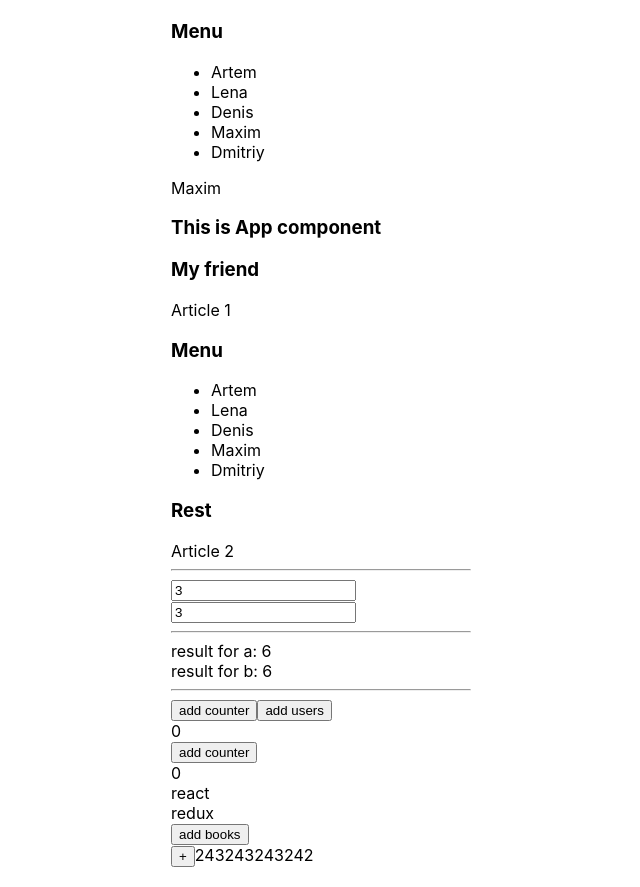
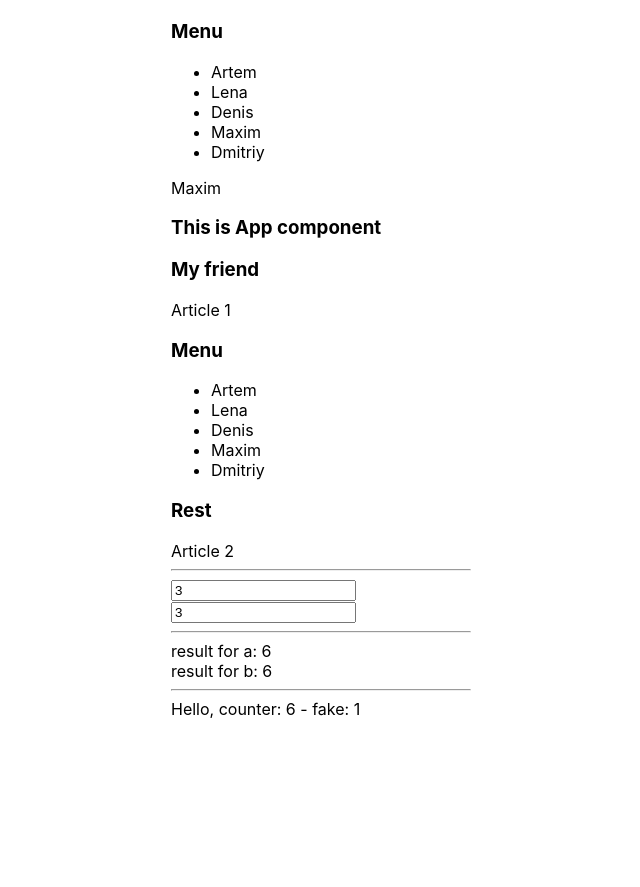
Before and after one commit to Pred1993/Kabzda_kak_podrobno, a React (Create React App) app: page / in a window 1280 px wide. Shown: the whole page, without its empty margins (319-959 px from the left). After the commit the page ends 800 px from the top, so only its background shows below. Built offline with nearby package versions, Linux system fonts and the light colour scheme.

Commit message:
UseEffect refactoring

```diff
--- a/src/App.tsx
+++ b/src/App.tsx
@@ -7,6 +7,7 @@
 import UseMemoAndReactMemo from "./components/UseMemoAndReactMemo/UseMemoAndReactMemo";
 import UseCallback from "./components/UseCallback/UseCallback";
 import UseState from "./components/UseState/UseState";
+import {UseEffect, UseEffect2} from "./components/UseEffeсt/UseEffect";
 
 
 export type ValueType = 0 | 1 | 2 | 3 | 4 | 5
@@ -65,11 +66,11 @@
             <UseMemo/>
             <hr/>
             {/*<ReactMemo/>*/}
-            <UseMemoAndReactMemo/>
-            <UseCallback/>
-            <UseState/>
+            {/*<UseMemoAndReactMemo/>*/}
+            {/*<UseCallback/>*/}
+            {/*<UseState/>*/}
             {/*<UseEffect/>*/}
-            {/*<UseEffect2/>*/}
+            <UseEffect2/>
             {/*<ExampleData/>*/}
         </div>
     );
--- a/src/components/UseEffeсt/UseEffect.tsx
+++ b/src/components/UseEffeсt/UseEffect.tsx
@@ -6,10 +6,9 @@
     console.log('SimpleExample')
     // useEffect срабатывает только после рендера JSX разметки и используется если нам в компоненте необходимо выполнить какие-то сайдэффекты
 
-    // useEffect будет срабатывать на каждом рендере кщмпоненты
+    // useEffect будет срабатывать на каждом рендере компоненты
     useEffect(() => {
-        debugger
-        console.log('useEffect')
+        console.log('useEffect every render')
         // api.getUsers().then('')
         //setInterval
         //indexedDB
@@ -18,8 +17,7 @@
     })
 // useEffect будет срабатывать единожды, после того как компонента смонтировалась, аналог componentDidMount
     useEffect(() => {
-        debugger
-        console.log('useEffect')
+        console.log('useEffect only first render')
         // api.getUsers().then('')
         //setInterval
         //indexedDB
@@ -29,8 +27,7 @@
 
 // useEffect будет срабатывать после первого рендера и каждый раз когда изменяется переменная в массиве зависимостей
     useEffect(() => {
-        debugger
-        console.log('useEffect')
+        console.log('useEffect first render and every counter change')
         // api.getUsers().then('')
         //setInterval
         //indexedDB
@@ -40,7 +37,8 @@
     return (
         <>
             Hello, {counter}, {fake}
-            <button onClick={() => setFake(fake + 1)}>+</button>
+            <button onClick={() => setFake(fake + 1)}>fake</button>
+            <button onClick={() => setCounter(counter +1)}>counter</button>
         </>
     );
 };
@@ -49,8 +47,9 @@
     const [fake, setFake] = useState(1)
     const [counter, setCounter] = useState(1)
     console.log('SimpleExample')
-    // useEffect срабатывает только после рендера JSX разметки
+    // useEffect срабатывает только после рендера JSX разметки и поскольку массив зависимостей пуст useEffect вызовется единожды и запомнит значение counter = 1 из замыкания. setInterval запустится и каждую секунду будет брать значение counter = 1 из замыкания при первом вызове, поэтому в теле компоненты в первый раз запишется counter = 2 и впредь реакт не будет перерисовываться, так как значение стейта отныне всегда будет counter = 2 (комментарий к случаю 2)
 
+    // В третем случае также работает замыкание из второго, но в setCounter мы передаем функцию (смотри навороченный UseState) которая подбрасывает актуальный стейт
     useEffect(() => {
         console.log('useEffect')
         // api.getUsers().then('')
@@ -61,8 +60,13 @@
         //     debugger
         //     document.title = counter.toString()
         // }, 1000)
+        // setInterval(() => {
+        //     console.log('tick')       случай 2
+        //     setCounter(counter + 1)
+        // }, 1000)
         setInterval(() => {
-            setCounter((state) => state + 1)
+            console.log('tick' + counter )
+            setCounter((state) => state + 1 ) // случай 3
         }, 1000)
     }, [])
 
```
